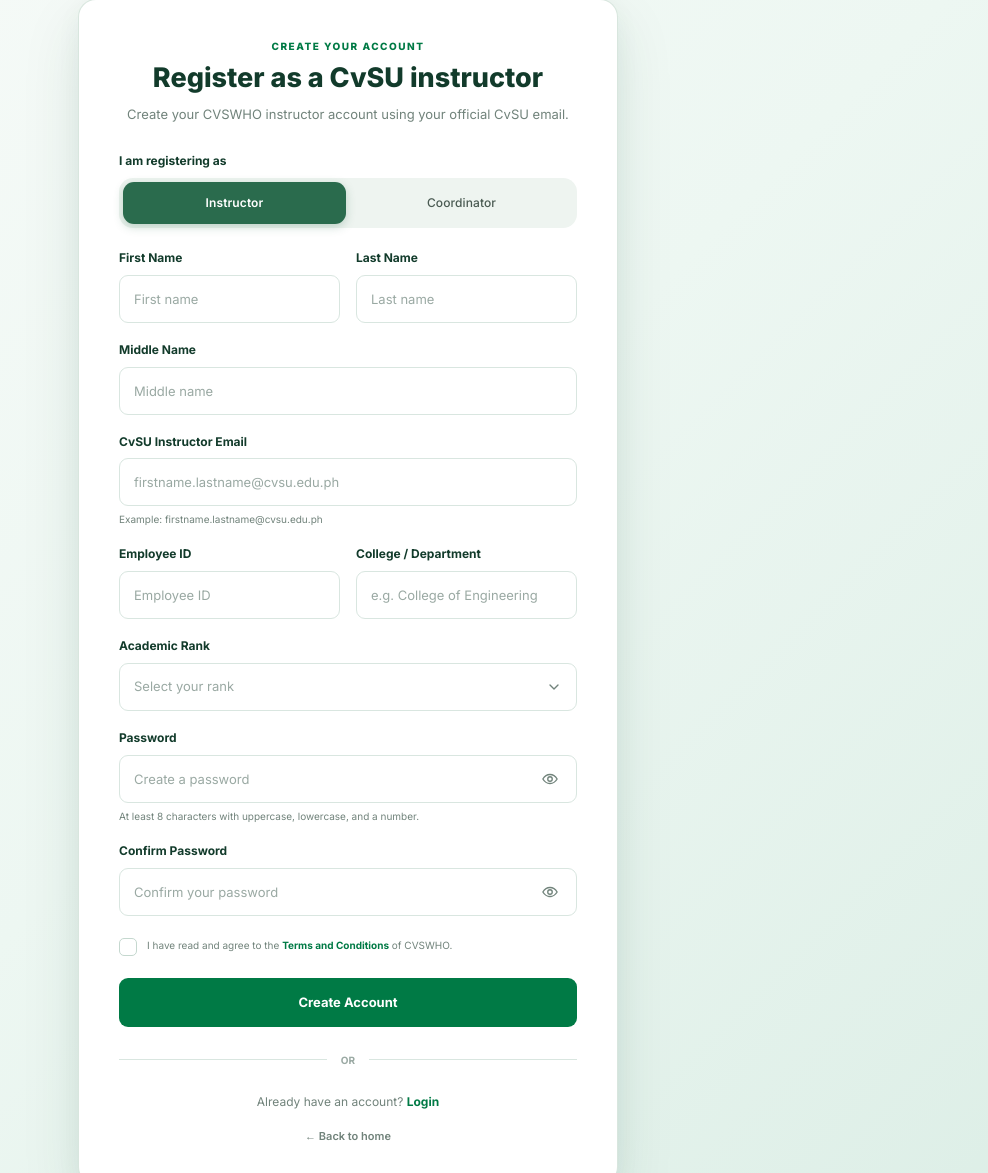
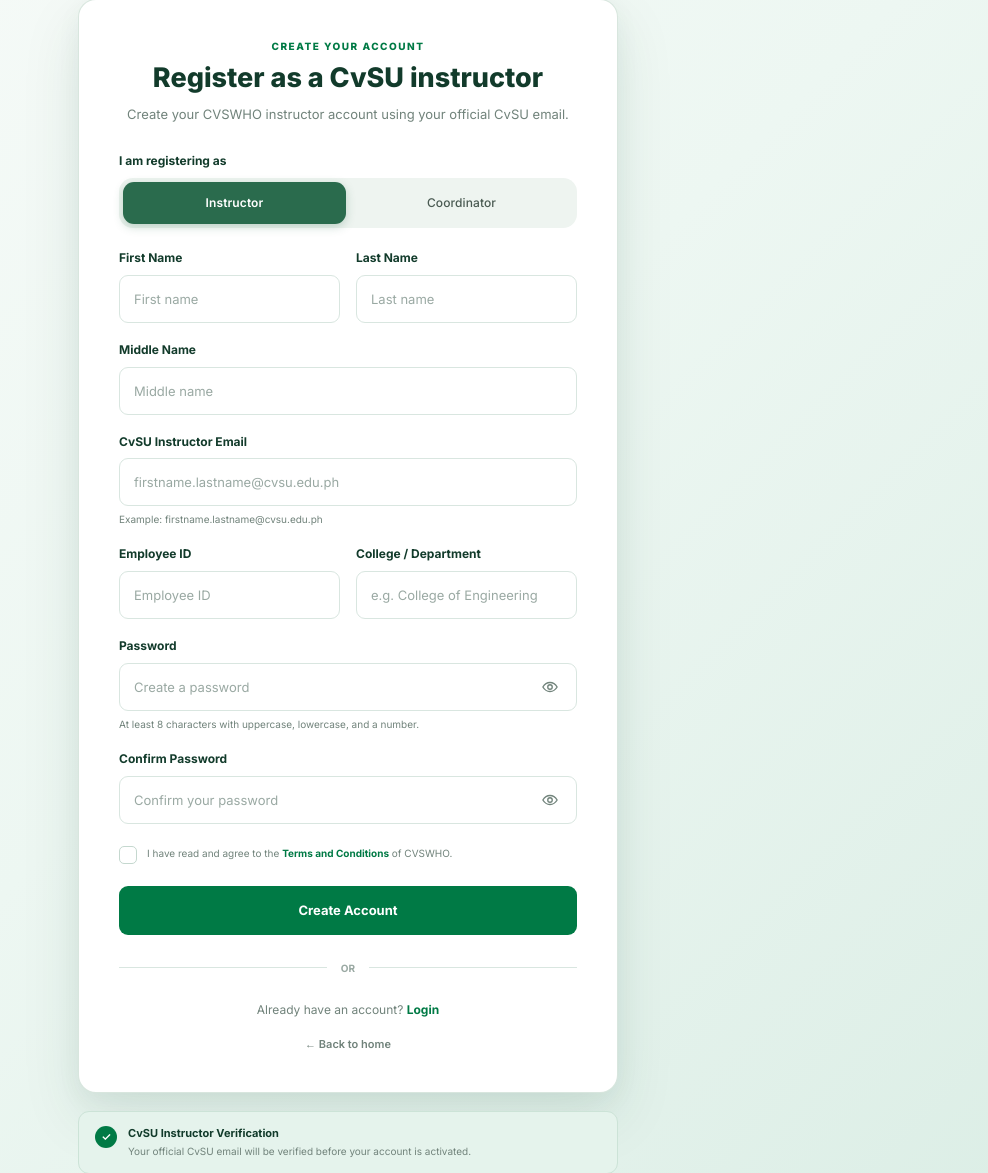
Before and after one commit to dxnnxel/ARGO, a PHP site: page /register_roles.php in a window 1280 px wide. Shown: the part 120-1293 px from the top of the page, without its empty margins (292-1280 px from the left). Run offline with PHP 8.4, Linux system fonts and the light colour scheme.

Commit message:
Describe your update

```diff
--- a/register_roles.php
+++ b/register_roles.php
@@ -137,8 +137,7 @@ if ($_SERVER["REQUEST_METHOD"] === "POST") {
     <link rel="preconnect" href="https://fonts.googleapis.com">
     <link rel="preconnect" href="https://fonts.gstatic.com" crossorigin>
     <link href="https://fonts.googleapis.com/css2?family=Inter:wght@400;500;600;700;800&display=swap" rel="stylesheet">
-
-    <link rel="stylesheet" href="register.css">
+   <link rel="stylesheet" href="register.css?v=2">
 </head>
 <body>
 <div class="page-wrapper">
@@ -268,44 +267,6 @@ if ($_SERVER["REQUEST_METHOD"] === "POST") {
                             value="<?= old("department") ?>"
                             required
                         >
-                    </div>
-                </div>
-
-                <!-- INSTRUCTOR ONLY -->
-                <div class="role-fields" data-role="instructor" <?= $role === "instructor" ? "" : "hidden" ?>>
-                    <div class="form-group">
-                        <label for="academic_rank">Academic Rank</label>
-                        <select id="academic_rank" name="academic_rank" required>
-                            <option value="" disabled <?= old("academic_rank") === "" ? "selected" : "" ?>>
-                                Select your rank
-                            </option>
-                            <?php foreach ($ranks as $r): ?>
-                                <option
-                                    value="<?= htmlspecialchars($r) ?>"
-                                    <?= ($_POST["academic_rank"] ?? "") === $r ? "selected" : "" ?>
-                                >
-                                    <?= htmlspecialchars($r) ?>
-                                </option>
-                            <?php endforeach; ?>
-                        </select>
-                    </div>
-                </div>
-
-                <!-- COORDINATOR ONLY -->
-                <div class="role-fields" data-role="coordinator" <?= $role === "coordinator" ? "" : "hidden" ?>>
-                    <div class="form-group">
-                        <label for="designation">Coordinator Designation</label>
-                        <input
-                            type="text"
-                            id="designation"
-                            name="designation"
-                            placeholder="e.g. OJT Coordinator"
-                            value="<?= old("designation") ?>"
-                            required
-                        >
-                        <span class="input-help">
-                            Your role or office as a coordinator.
-                        </span>
                     </div>
                 </div>
 
```
